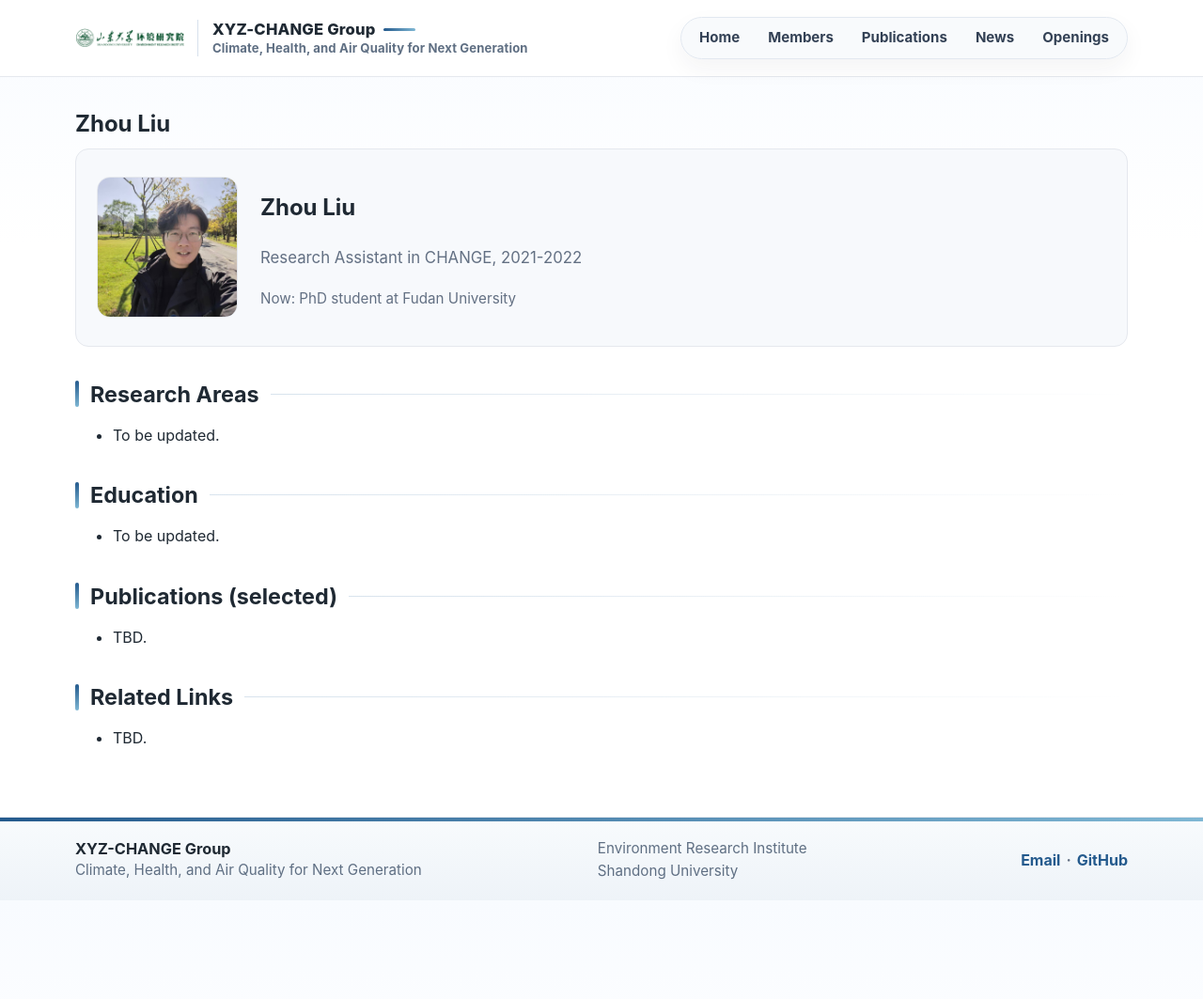
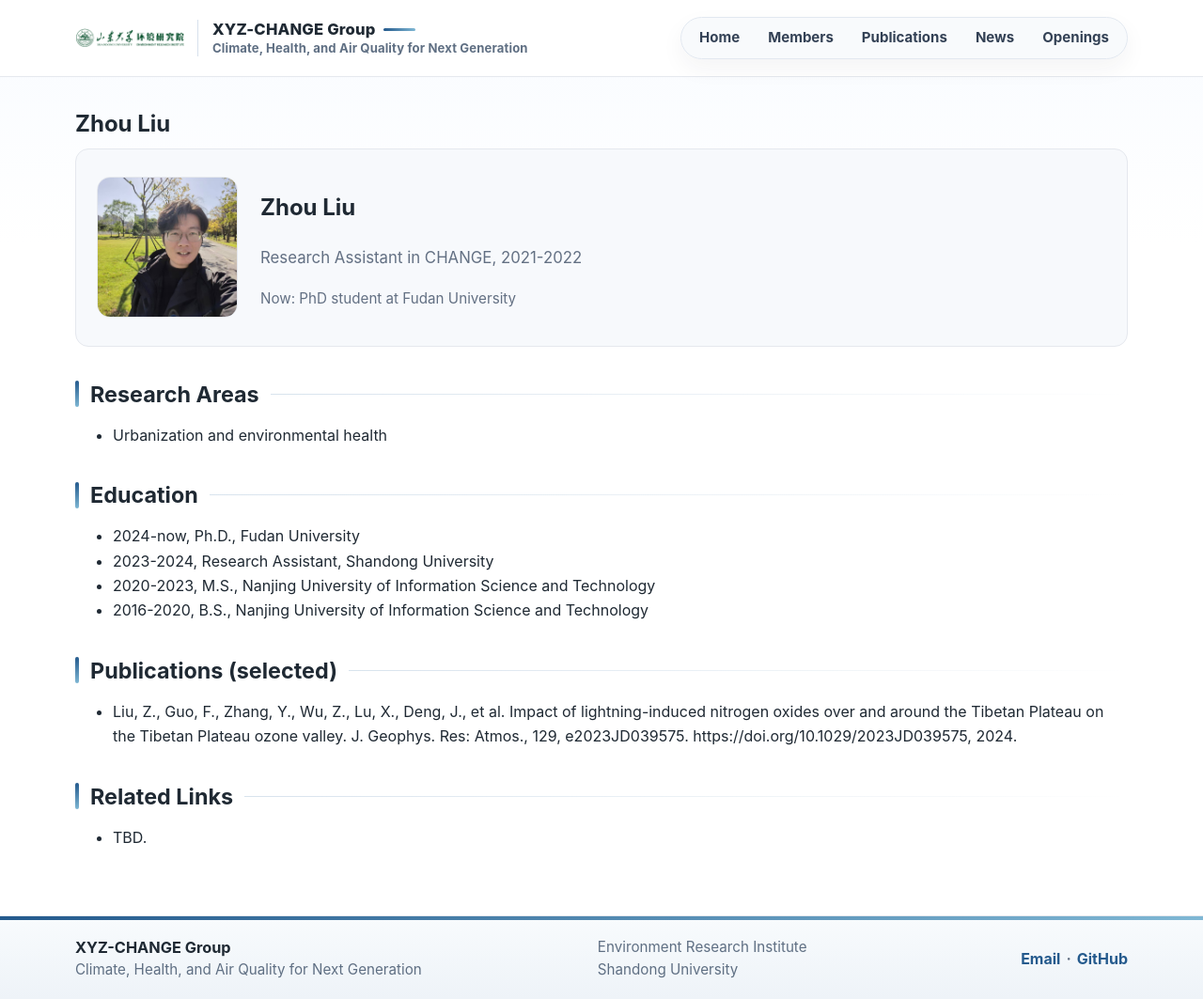
Before and after one commit to MuJSh/xyz_CHANGE, a Jekyll site: the page built from _pages/zhou-liu.md, in a window 1280 px wide and 1063 px high. Shown: the whole window at 94% size. Built offline with Jekyll 4.4.1, drawn with Linux system fonts in a browser that asks for light colours.

Commit message:
Update zhou-liu.md

```diff
--- a/_pages/zhou-liu.md
+++ b/_pages/zhou-liu.md
@@ -15,15 +15,19 @@ permalink: /members/zhou-liu/
 
 ## Research Areas
 
-- To be updated.
+- Urbanization and environmental health
 
 ## Education
 
-- To be updated.
+- 2024-now, Ph.D., Fudan University
+- 2023-2024, Research Assistant, Shandong University
+- 2020-2023, M.S., Nanjing University of Information Science and Technology
+- 2016-2020, B.S., Nanjing University of Information Science and Technology
 
 ## Publications (selected)
 
-- TBD.
+- Liu, Z., Guo, F., Zhang, Y., Wu, Z., Lu, X., Deng, J., et al. Impact of lightning-induced nitrogen oxides over and around the Tibetan Plateau on the Tibetan Plateau ozone valley. J. Geophys. Res: Atmos., 129, e2023JD039575.  https://doi.org/10.1029/2023JD039575, 2024.
+
 
 ## Related Links
 
```
